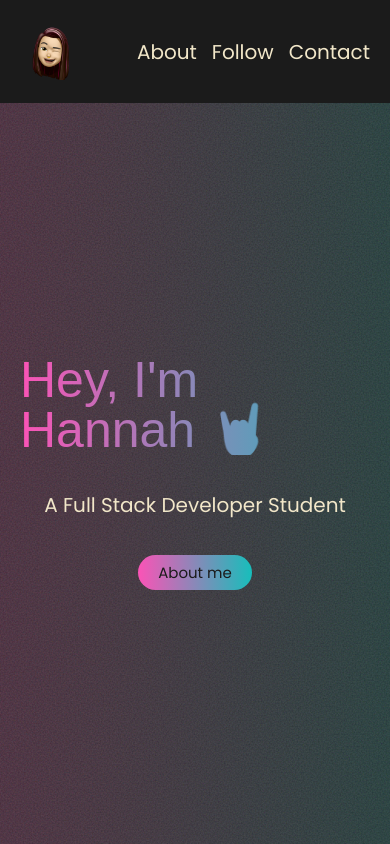
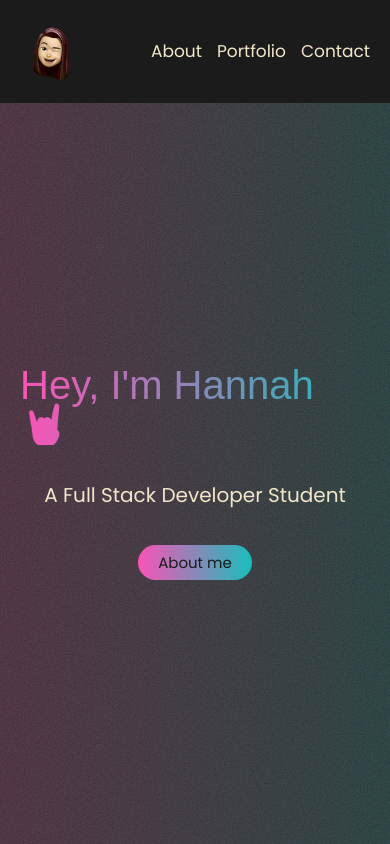
Before and after one commit to Hnah07/PersonalSite24, a website: page index.html in a window 390 px wide. Drawn offline with nearby package versions, Linux system fonts and the light colour scheme; a web font is replaced by a local one.

Commit message:
edit mobile version: very small screens

```diff
--- a/index.html
+++ b/index.html
@@ -19,7 +19,7 @@
       <nav>
         <ul>
           <li><a href="#aboutme">About</a></li>
-          <li><a href="#follow">Follow</a></li>
+          <li><a href="#follow">Portfolio</a></li>
           <li><a href="#">Contact</a></li>
         </ul>
       </nav>
--- a/style.css
+++ b/style.css
@@ -22,7 +22,7 @@ h1,
 h2 {
   font-family: "Pirata One", sans-serif;
   font-weight: 400;
-  font-size: 5rem;
+  font-size: 4rem;
   background-image: linear-gradient(
     90deg,
     var(--brilliant-rose),
@@ -61,6 +61,7 @@ header {
       display: flex;
       li {
         margin-left: 1.5rem;
+        font-size: 1.7rem;
         a {
           text-decoration: none;
           color: var(--parchment);
@@ -161,7 +162,7 @@ header {
     flex-direction: column;
     align-items: center;
     *:not(p) {
-      margin: 2rem;
+      margin-top: 1rem;
     }
     .buttons {
       a {
```
